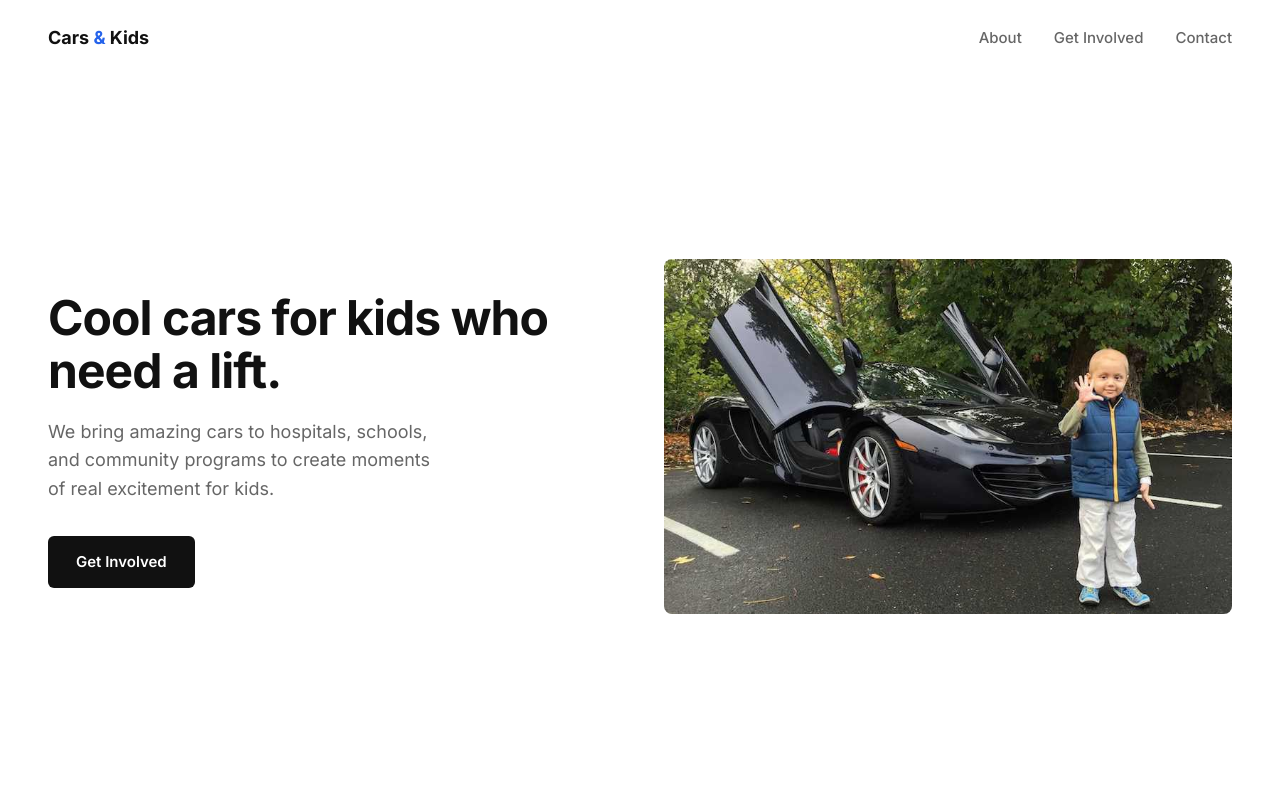
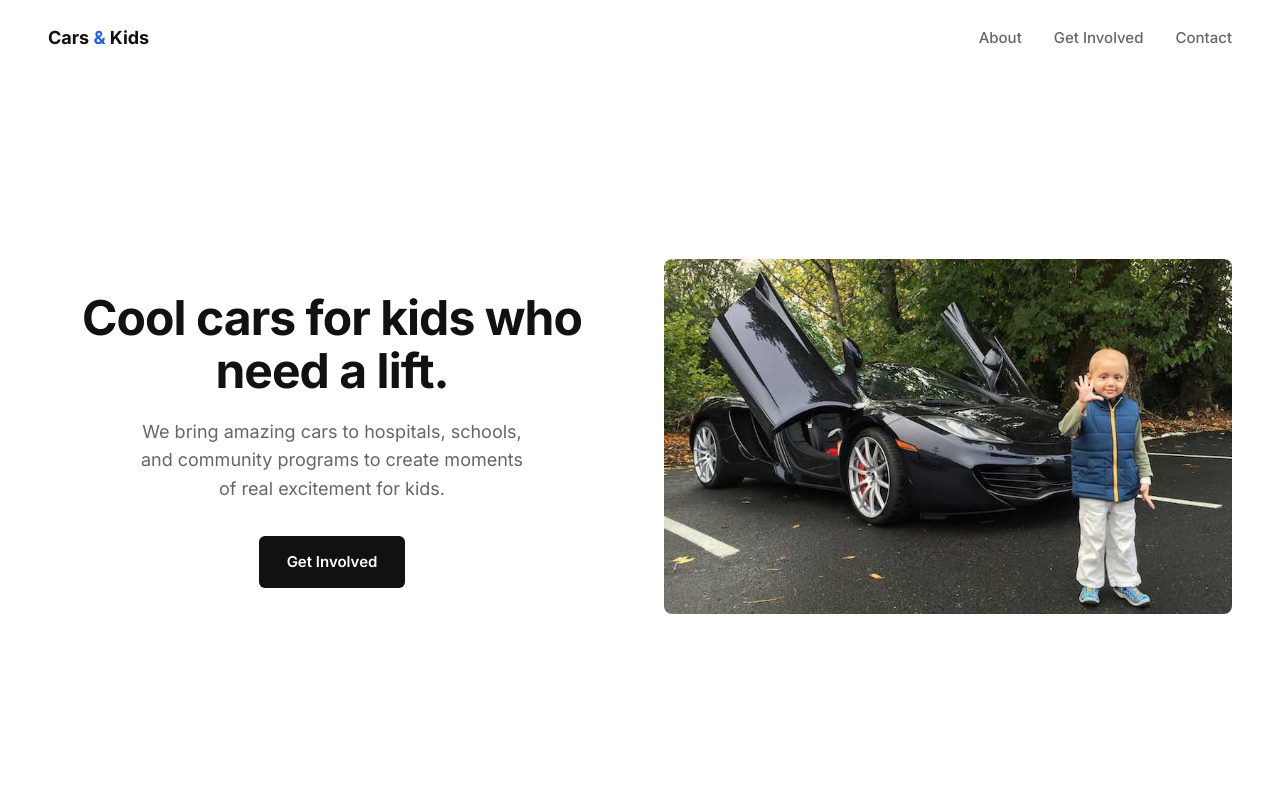
Before and after one commit to MaxBartnitski/carsandkids, a plain HTML site: page index.html in a window 1280 px wide. Shown: the top 797 px of the page. Drawn offline with Linux system fonts and the light colour scheme.

Commit message:
Center hero text horizontally in its column

```diff
--- a/styles.css
+++ b/styles.css
@@ -81,6 +81,10 @@ main {
 
 .hero-text {
     flex: 1;
+    display: flex;
+    flex-direction: column;
+    align-items: center;
+    text-align: center;
 }
 
 .hero-image {
@@ -109,10 +113,6 @@ main {
     max-width: 400px;
     margin-bottom: 32px;
     line-height: 1.6;
-}
-
-.hero-text .btn-primary {
-    width: auto;
 }
 
 .btn-primary {
```
